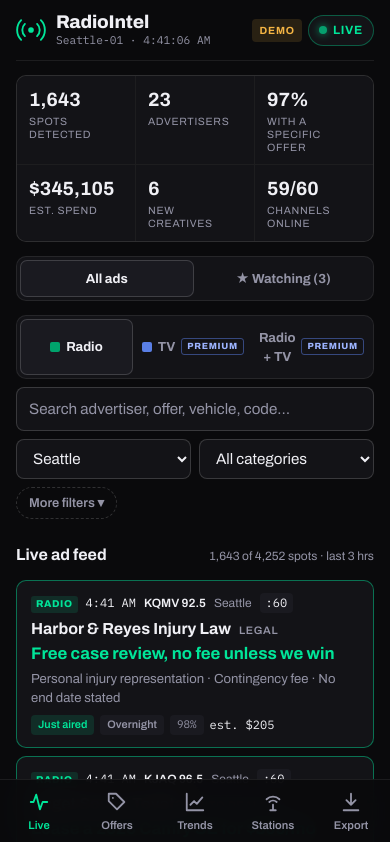
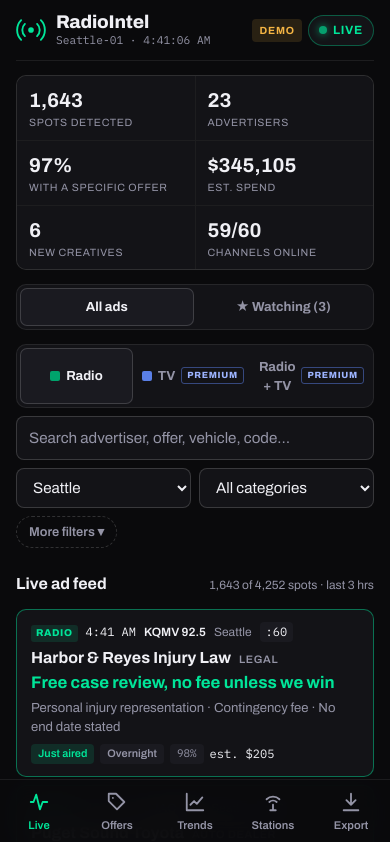
Before and after one commit to Madeoy/RadioIntel-Network, a React (Vite) app: page / in a window 390 px wide. Shown: the top 842 px of the page. Built offline with nearby package versions, Linux system fonts and the light colour scheme.

Commit message:
Add files via upload

```diff
--- a/src/App.css
+++ b/src/App.css
@@ -125,6 +125,11 @@ button:focus-visible, select:focus-visible, input:focus-visible { outline: 2px s
 .ri-kpi { background: var(--surface); padding: 10px 12px; display: flex; flex-direction: column; gap: 2px; min-width: 0; }
 .ri-kpi .v { font-family: var(--font-display); font-size: 1.2rem; font-weight: 700; font-variant-numeric: tabular-nums; }
 .ri-kpi .l { font-size: 0.66rem; text-transform: uppercase; letter-spacing: 0.06em; color: var(--muted); line-height: 1.2; }
+/* Phones (and phones with large system font): 2 across so numbers never clip. */
+@media (max-width: 480px) {
+  .ri-kpis { grid-template-columns: repeat(2, minmax(0, 1fr)); }
+  .ri-kpi .v { font-size: min(1.25rem, 6vw); overflow-wrap: anywhere; }
+}
 @media (min-width: 760px) {
   .ri-kpis { grid-template-columns: repeat(6, minmax(0, 1fr)); }
   .ri-kpi .v { font-size: 1.5rem; }
```
